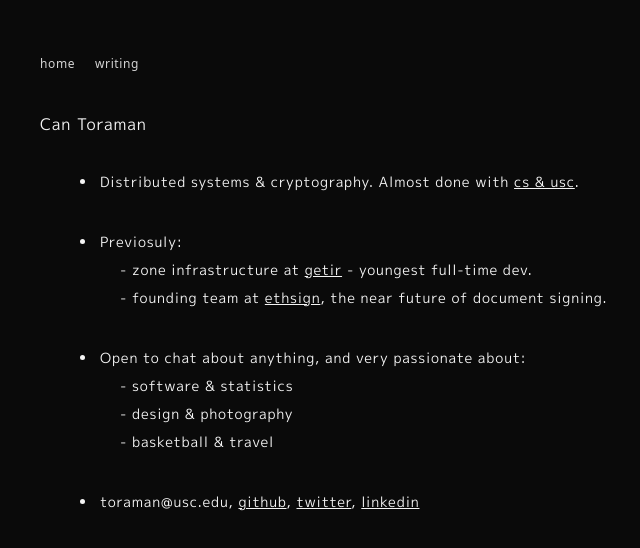
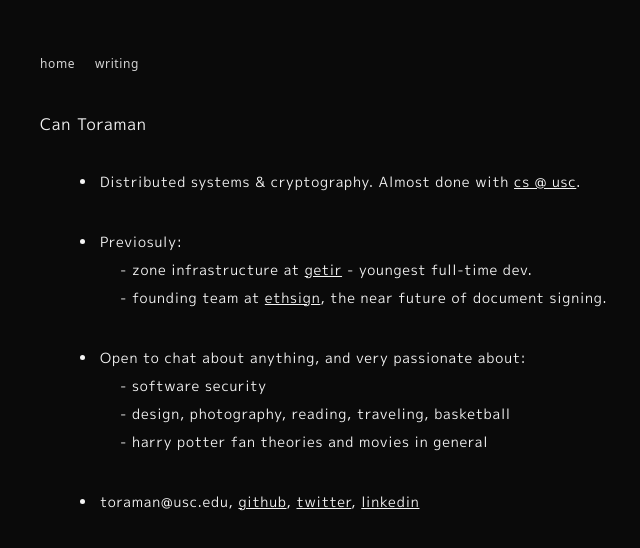
Before and after one commit to rrzhang139/richardzhang.com, a Next.js app: page / in a window 1280 px wide. Shown: the top 548 px of the page, without its empty margins (264-904 px from the left). Built offline with nearby package versions, Linux system fonts and the light colour scheme.

Commit message:
updates fixed

```diff
--- a/components/Nav.js
+++ b/components/Nav.js
@@ -19,7 +19,7 @@ const Nav = () => {
           return (
             <li key={index}>
               <Link href={link.url} passHref>
-                <h4 className="text-xs tracking-wider py-2 text-neutral-300 rounded-sm hover:text-purple-600 ease-linear transition-colors hover:cursor-pointer hover:underline">
+                <h4 className="text-xs tracking-wider py-2 text-neutral-300 rounded-sm hover:text-white ease-linear transition-colors hover:cursor-pointer hover:underline">
                   {link.name}
                 </h4>
               </Link>
--- a/pages/index.js
+++ b/pages/index.js
@@ -17,7 +17,7 @@ export default function Home() {
               rel="noreferrer"
               target="_blank"
             >
-              cs & usc
+              cs @ usc
             </a>
             .
           </li>
@@ -53,9 +53,9 @@ export default function Home() {
           <li>
             Open to chat about anything, and very passionate about:
             <ul className="pl-10 list-inside space-y-2 pt-2">
-              <li>- software & statistics</li>
-              <li>- design & photography</li>
-              <li>- basketball & travel</li>
+              <li>- software security</li>
+              <li>- design, photography, reading, traveling, basketball</li>
+              <li>- harry potter fan theories and movies in general</li>
             </ul>
           </li>
           <li className="gap-x-3">
```
